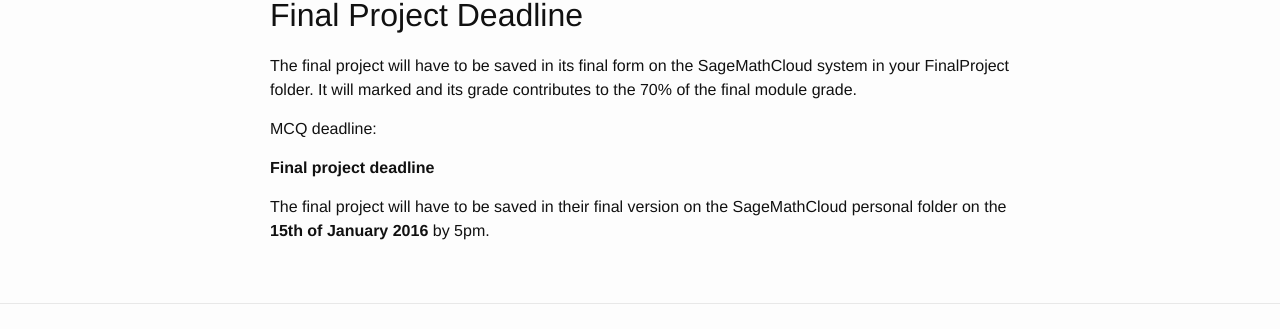
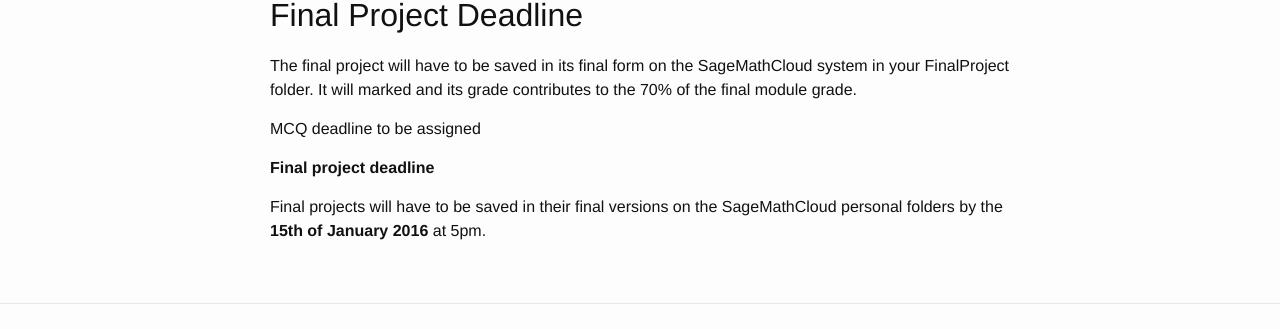
Before and after one commit to sods/bioinformatics, a Jekyll site: the page built from deadlines.md, in a window 1280 px wide. Shown: the part 858-1187 px from the top of the page. Built offline with Jekyll 4.4.1, drawn with Linux system fonts in a browser that asks for light colours.

Commit message:
Final deadlines updates

```diff
--- a/deadlines.md
+++ b/deadlines.md
@@ -23,10 +23,11 @@ Formative feedback will be given on the notebooks that are saved in that folder
 
 The final project will have to be saved in its final form on the SageMathCloud system in your FinalProject folder. It will marked and its grade contributes to the 70% of the final module grade.
 
-MCQ deadline:
 
+
+MCQ deadline to be assigned
 
 
 **Final project deadline**
 
-The final project will have to be saved in their final version on the SageMathCloud personal folder on the **15th of January 2016** by 5pm.
+Final projects will have to be saved in their final versions on the SageMathCloud personal folders by the **15th of January 2016** at 5pm.
```
